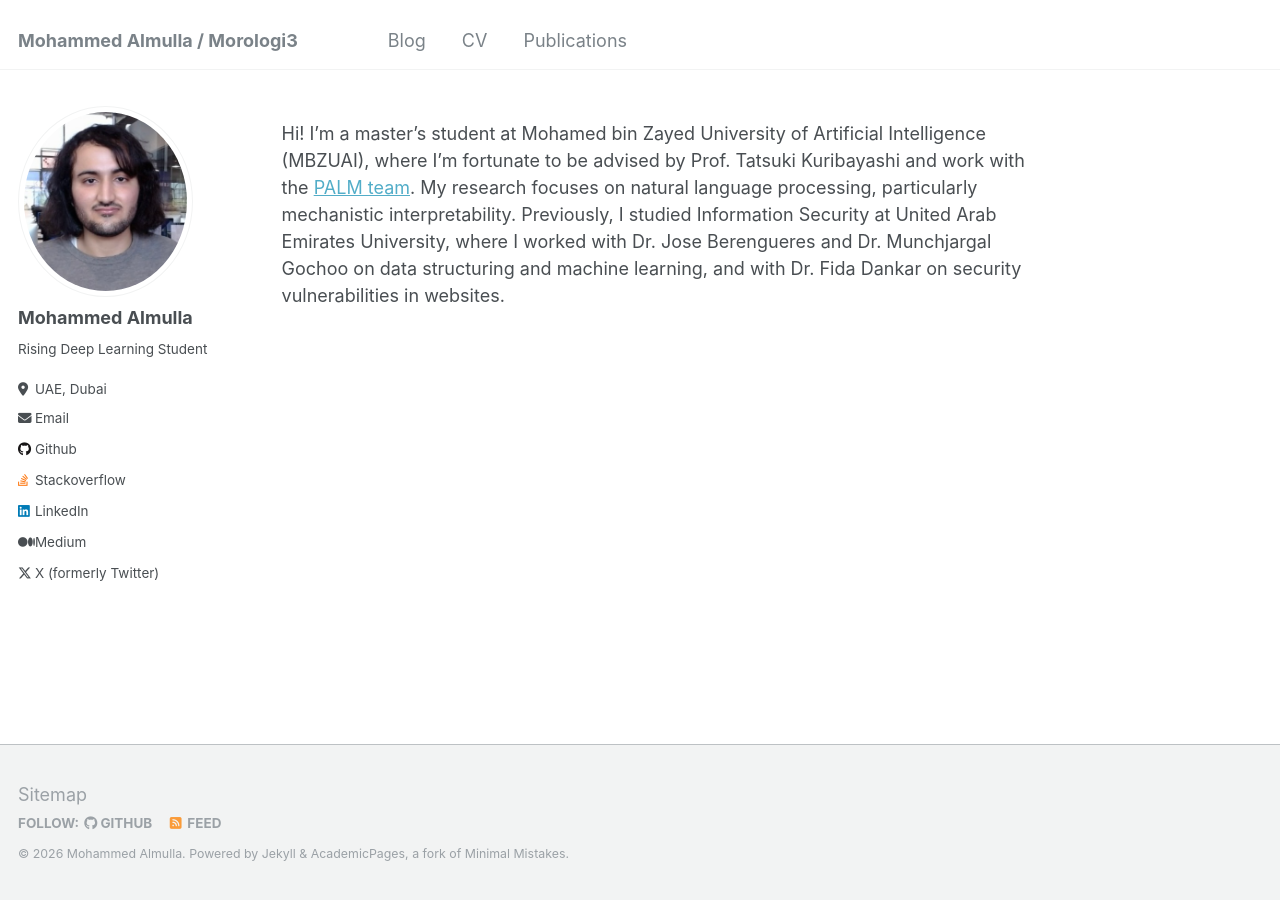
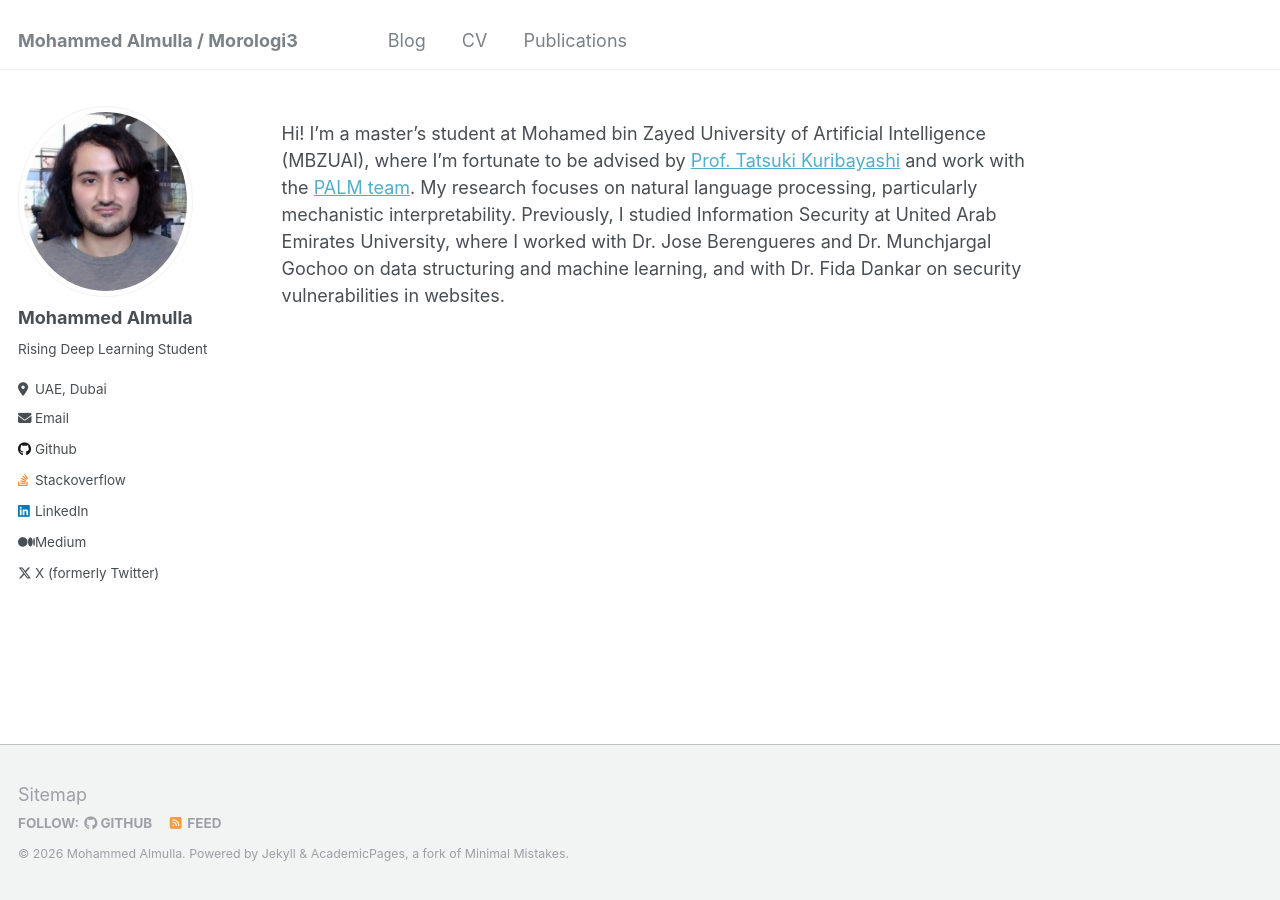
Before and after one commit to Morologi3/Morologi3.github.io, a Jekyll site: the page built from _pages/about.md, in a window 1280 px wide. Built offline with Jekyll 4.4.1, drawn with Linux system fonts in a browser that asks for light colours; part of the change alters nothing that is shown.

```diff
--- a/_pages/about.md
+++ b/_pages/about.md
@@ -7,4 +7,4 @@ redirect_from:
   - /about.html
 ---
 
-Hi! I’m a master’s student at Mohamed bin Zayed University of Artificial Intelligence (MBZUAI), where I’m fortunate to be advised by Prof. Tatsuki Kuribayashi and work with the [PALM team]([PALM_TEAM_URL](https://palm-mbzuai.github.io/)). My research focuses on natural language processing, particularly mechanistic interpretability. Previously, I studied Information Security at United Arab Emirates University, where I worked with Dr. Jose Berengueres and Dr. Munchjargal Gochoo on data structuring and machine learning, and with Dr. Fida Dankar on security vulnerabilities in websites.
+Hi! I’m a master’s student at Mohamed bin Zayed University of Artificial Intelligence (MBZUAI), where I’m fortunate to be advised by [Prof. Tatsuki Kuribayashi](https://kuribayashi4.github.io/) and work with the [PALM team](https://palm-mbzuai.github.io/). My research focuses on natural language processing, particularly mechanistic interpretability. Previously, I studied Information Security at United Arab Emirates University, where I worked with Dr. Jose Berengueres and Dr. Munchjargal Gochoo on data structuring and machine learning, and with Dr. Fida Dankar on security vulnerabilities in websites.
```
